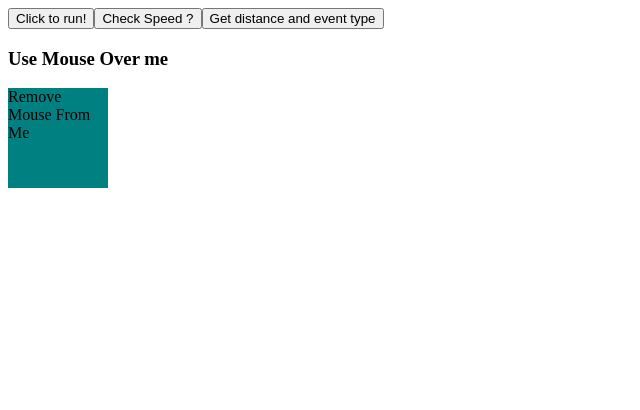
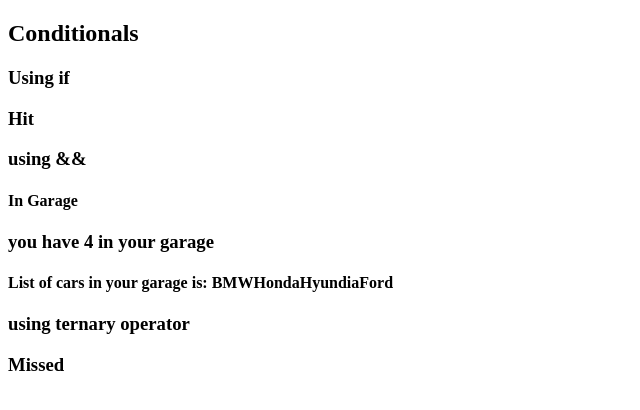
Before and after one commit to muazimmaqbool/Reactjs-with-Me, a React (Create React App) app: page / in a window 1280 px wide. Shown: the top 410 px of the page, without its empty margins (0-640 px from the left). Built offline with nearby package versions, Linux system fonts and the light colour scheme.

Commit message:
conditionals

```diff
--- a/src/App.jsx
+++ b/src/App.jsx
@@ -63,10 +63,10 @@ function App() {
 
 
       {/*used to explain Events */}
-      <Events />
+      {/* <Events />    */}
 
       {/*used to explain conditionals on components*/}
-      {/* <Conditionals/> */}
+      <Conditionals/>
 
       {/*use to explain Map() and key | looping on list */}
       {/* <List/> */}
--- a/src/Components/Conditionals.jsx
+++ b/src/Components/Conditionals.jsx
@@ -48,7 +48,7 @@ function Garage(props) {
 }
 //Note: If cars.length > 0 is equates to true, the expression after && will render.
 
-//  3 -> Ternary Operator: Another way to conditionally render elements/component is by using a ternary operator.
+// 3 -> Ternary Operator: Another way to conditionally render elements/component is by using a ternary operator.
 //We will go back to the first example
 //Return the Hit component if isGoal is true, otherwise return the Missed component:
 function ShootAgain(props) {
@@ -74,6 +74,6 @@ export default Conditionals;
        {condition ? true : false}
 
 
-        visit this page: https://www.w3schools.com/REACT/react_conditional_rendering.asp
+      visit this page: https://www.w3schools.com/REACT/react_conditional_rendering.asp
 
      */
```
